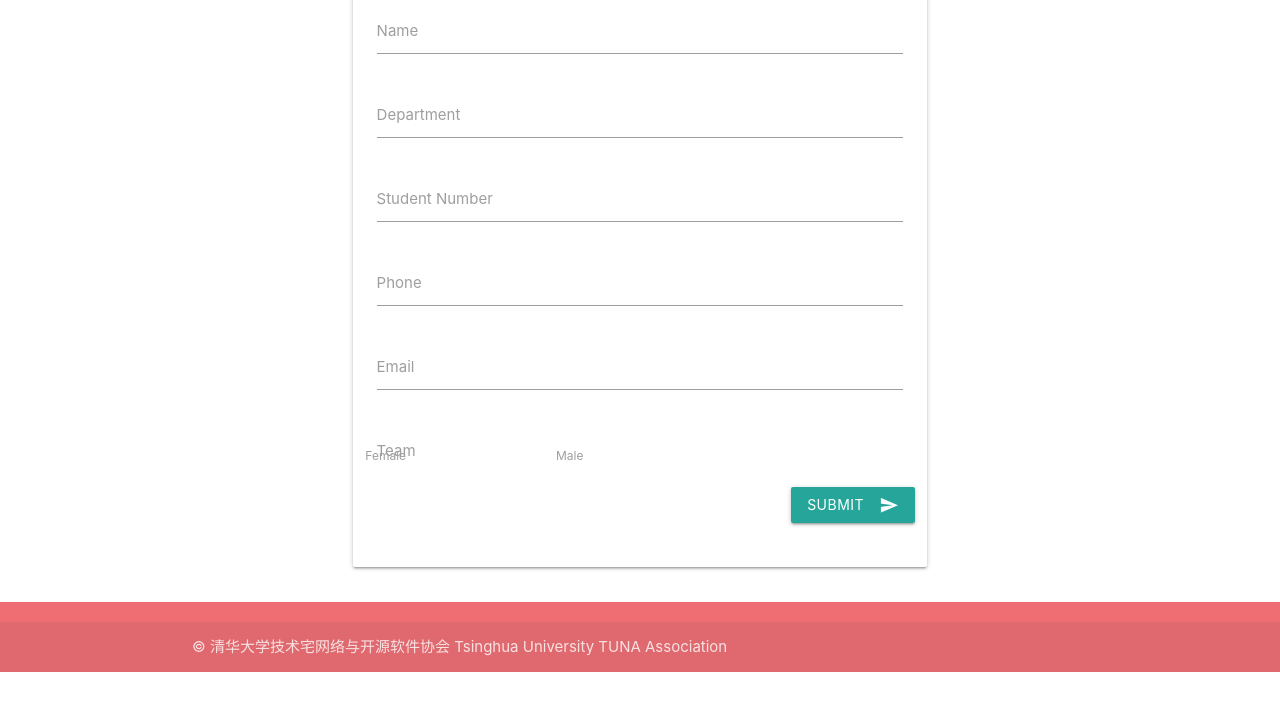
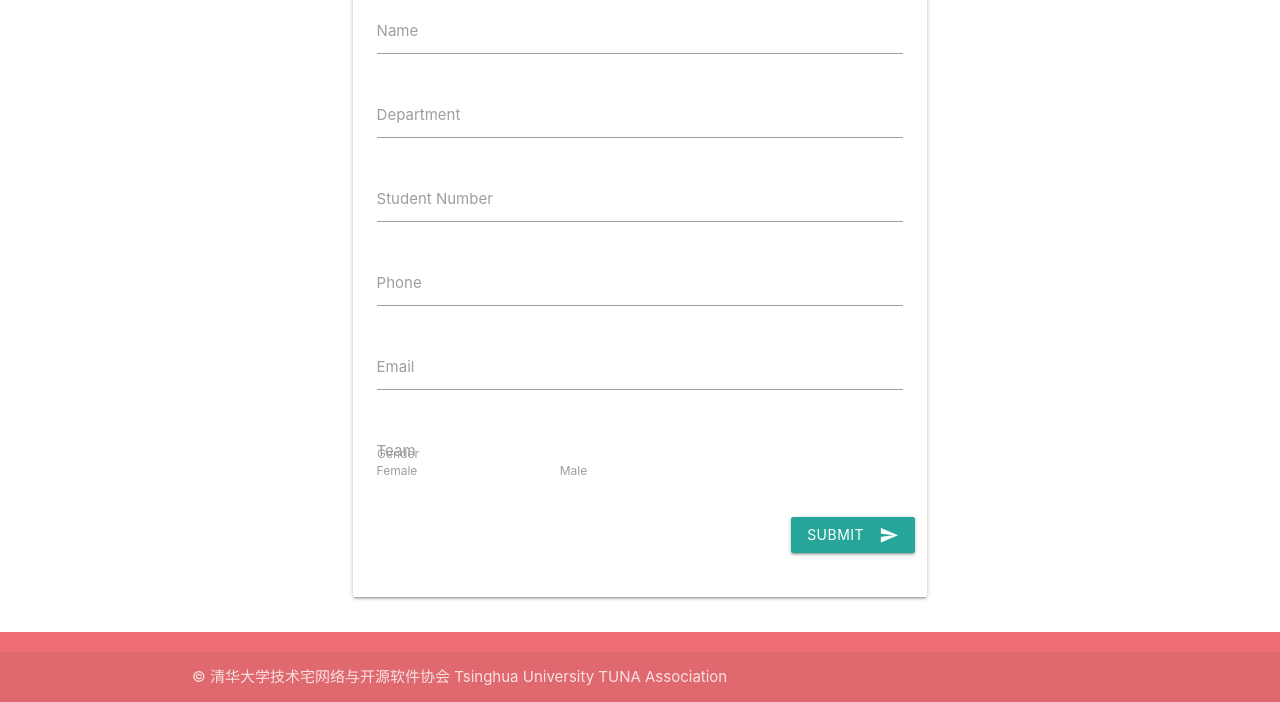
Before and after one commit to tuna/registr-lite, a plain HTML site: page web-ui/index.html in a window 1280 px wide. Shown: the part 133-835 px from the top of the page. Before the commit the page ends 805 px from the top, so only its background shows below. Drawn offline with nearby package versions, Linux system fonts and the light colour scheme.

Commit message:
add label for gender

```diff
--- a/web-ui/index.html
+++ b/web-ui/index.html
@@ -51,6 +51,8 @@
                     </select>
                     <label>Team</label>
                   </div>
+                  <div class="input-field col s12">
+                    <label class="active">Gender</label>
                     <div class="row">
                       <div class="col s4">
                         <input name="gender" type="radio" id="female" v-model="gender.data" value="female"/>
@@ -59,6 +61,7 @@
                       <div class="col s4">
                         <input name="gender" type="radio" id="male"  v-model="gender.data" value="male"/>
                         <label for="male">Male</label>
+                      </div>
                     </div>
                   </div>
                   <div class="right-align">
```
Lines whose indentation alone changed are shown as unchanged.
